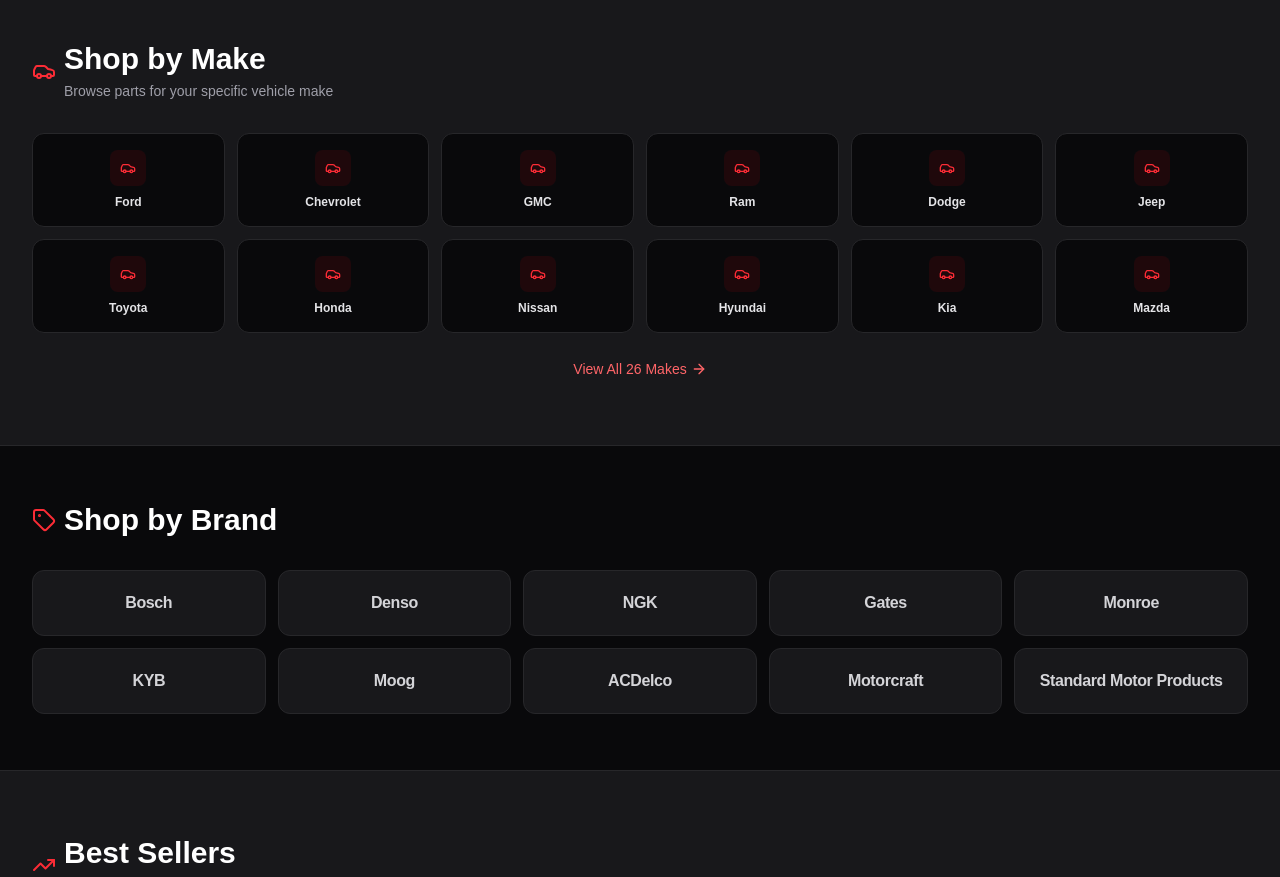
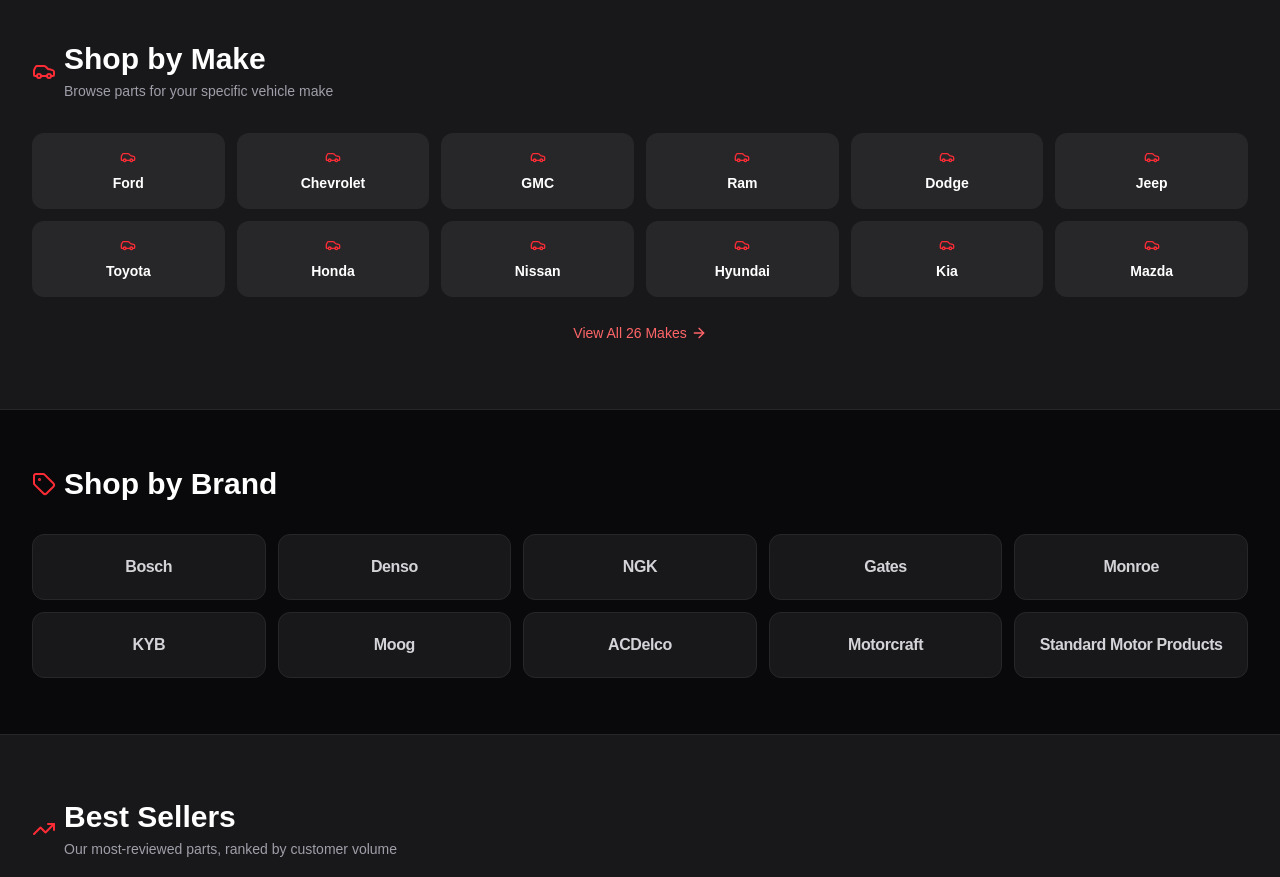
Before and after one commit to Awes0001/rockautotec-next, a Next.js app: page / in a window 1280 px wide. Shown: the part 1620-2497 px from the top of the page. Built offline with nearby package versions, Linux system fonts and the light colour scheme.

Commit message:
Shop by Make: plain zinc-800 cards with red car icon, no emoji or colored badges

```diff
--- a/app/page.tsx
+++ b/app/page.tsx
@@ -409,12 +409,10 @@
               <Link
                 key={m.slug}
                 href={`/make/${m.slug}`}
-                className="group flex flex-col items-center gap-2 rounded-xl border border-zinc-800 bg-zinc-950 p-4 hover:border-red-600 hover:bg-zinc-800 transition-all duration-200"
+                className="flex flex-col items-center justify-center gap-2 rounded-xl bg-zinc-800 p-4 hover:bg-zinc-700 transition-colors duration-200"
               >
-                <span className="flex h-9 w-9 items-center justify-center rounded-lg bg-red-600/10 text-red-500 group-hover:bg-red-600 group-hover:text-white transition-all duration-200">
-                  <Car className="h-4 w-4" />
-                </span>
-                <span className="text-xs font-bold text-zinc-200 group-hover:text-white transition-colors">{m.name}</span>
+                <Car className="h-4 w-4 text-red-500" />
+                <span className="text-sm font-bold text-white">{m.name}</span>
               </Link>
             ))}
           </div>
```
